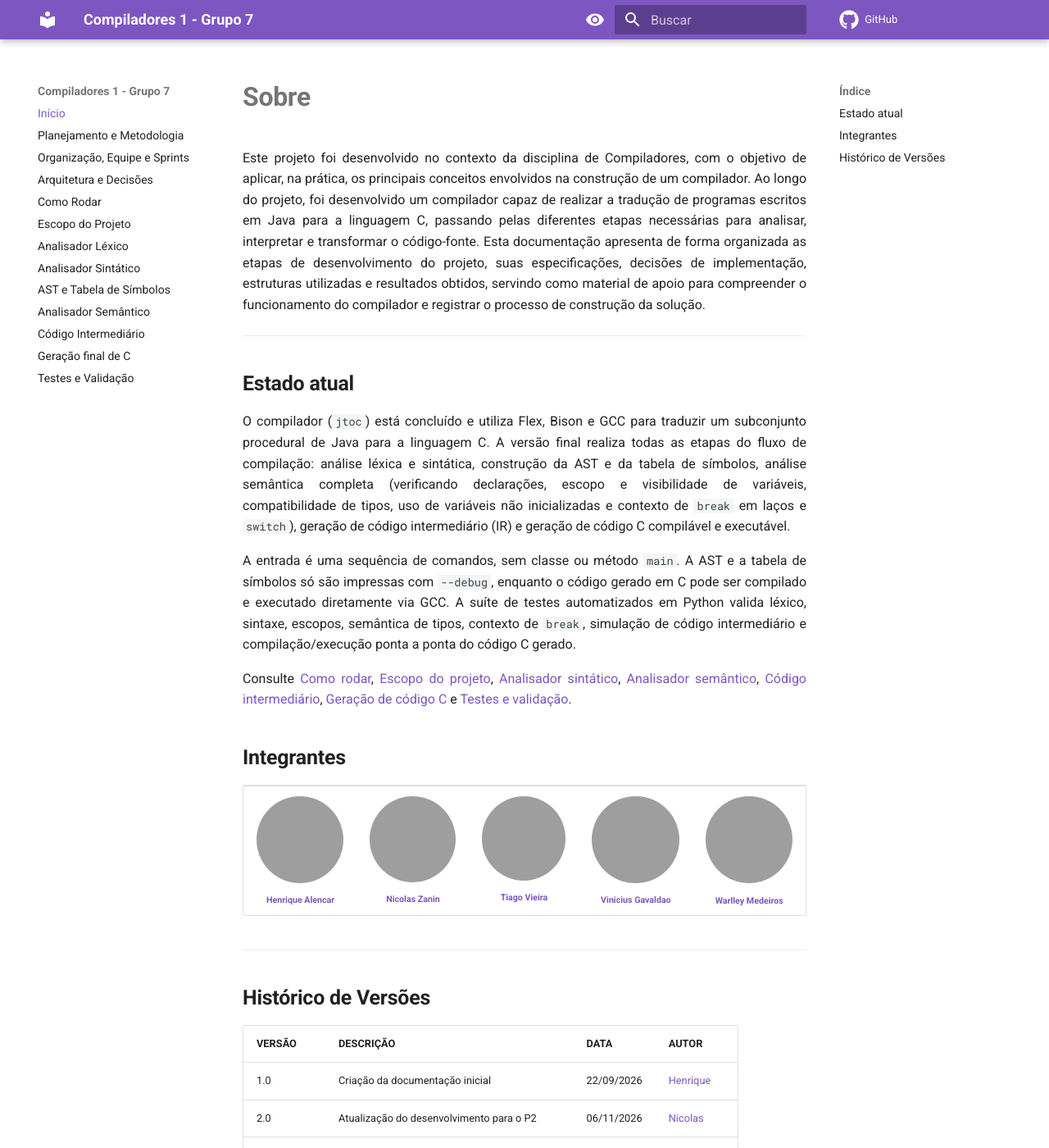
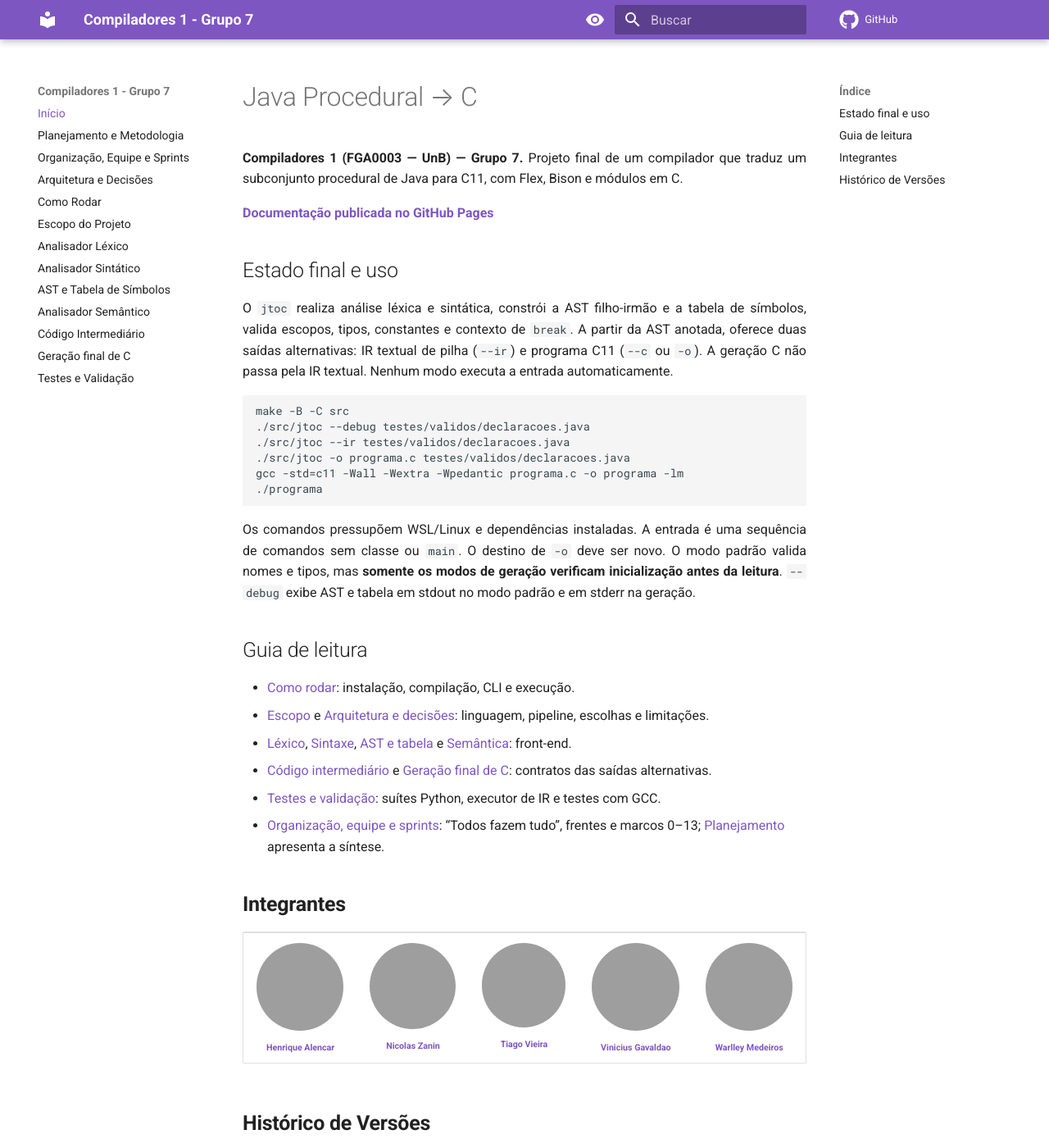
Before and after one commit to nicolaszanin06/Trabalho_Compiladores1, an MkDocs documentation site: the page built from docs/index.md, in a window 1280 px wide and 1400 px high, cut to the strip 0-1400 px from the top of the window. Shown: the whole strip at 82% size. Built offline with MkDocs 1.6.1 and Material for MkDocs 9.7.7, drawn with Linux system fonts in a browser that asks for light colours; comment, search, counter and statistics services are not loaded; some of the changed text lies outside the part shown; grey boxes are pictures that could not be loaded.

Commit message:
docs: apresenta entrega final e guia rapido do projeto

````diff
--- a/docs/index.md
+++ b/docs/index.md
@@ -1,16 +1,32 @@
-# **Sobre**
+# Java Procedural → C
 
-Este projeto foi desenvolvido no contexto da disciplina de Compiladores, com o objetivo de aplicar, na prática, os principais conceitos envolvidos na construção de um compilador. Ao longo do projeto, foi desenvolvido um compilador capaz de realizar a tradução de programas escritos em Java para a linguagem C, passando pelas diferentes etapas necessárias para analisar, interpretar e transformar o código-fonte. Esta documentação apresenta de forma organizada as etapas de desenvolvimento do projeto, suas especificações, decisões de implementação, estruturas utilizadas e resultados obtidos, servindo como material de apoio para compreender o funcionamento do compilador e registrar o processo de construção da solução.
+**Compiladores 1 (FGA0003 — UnB) — Grupo 7.** Projeto final de um compilador que traduz um subconjunto procedural de Java para C11, com Flex, Bison e módulos em C.
 
----
+**[Documentação publicada no GitHub Pages](https://nicolaszanin06.github.io/Trabalho_Compiladores1/)**
 
-## **Estado atual**
+## Estado final e uso
 
-O compilador (`jtoc`) está concluído e utiliza Flex, Bison e GCC para traduzir um subconjunto procedural de Java para a linguagem C. A versão final realiza todas as etapas do fluxo de compilação: análise léxica e sintática, construção da AST e da tabela de símbolos, análise semântica completa (verificando declarações, escopo e visibilidade de variáveis, compatibilidade de tipos, uso de variáveis não inicializadas e contexto de `break` em laços e `switch`), geração de código intermediário (IR) e geração de código C compilável e executável.
+O `jtoc` realiza análise léxica e sintática, constrói a AST filho-irmão e a tabela de símbolos, valida escopos, tipos, constantes e contexto de `break`. A partir da AST anotada, oferece duas saídas alternativas: IR textual de pilha (`--ir`) e programa C11 (`--c` ou `-o`). A geração C não passa pela IR textual. Nenhum modo executa a entrada automaticamente.
 
-A entrada é uma sequência de comandos, sem classe ou método `main`. A AST e a tabela de símbolos só são impressas com `--debug`, enquanto o código gerado em C pode ser compilado e executado diretamente via GCC. A suíte de testes automatizados em Python valida léxico, sintaxe, escopos, semântica de tipos, contexto de `break`, simulação de código intermediário e compilação/execução ponta a ponta do código C gerado.
+```bash
+make -B -C src
+./src/jtoc --debug testes/validos/declaracoes.java
+./src/jtoc --ir testes/validos/declaracoes.java
+./src/jtoc -o programa.c testes/validos/declaracoes.java
+gcc -std=c11 -Wall -Wextra -Wpedantic programa.c -o programa -lm
+./programa
+```
 
-Consulte [Como rodar](como-rodar.md), [Escopo do projeto](escopo.md), [Analisador sintático](analisador-sintatico.md), [Analisador semântico](analisador-semantico.md), [Código intermediário](codigo-intermediario.md), [Geração de código C](geracao-c.md) e [Testes e validação](testes.md).
+Os comandos pressupõem WSL/Linux e dependências instaladas. A entrada é uma sequência de comandos sem classe ou `main`. O destino de `-o` deve ser novo. O modo padrão valida nomes e tipos, mas **somente os modos de geração verificam inicialização antes da leitura**. `--debug` exibe AST e tabela em stdout no modo padrão e em stderr na geração.
+
+## Guia de leitura
+
+- [Como rodar](como-rodar.md): instalação, compilação, CLI e execução.
+- [Escopo](escopo.md) e [Arquitetura e decisões](arquitetura-decisoes.md): linguagem, pipeline, escolhas e limitações.
+- [Léxico](analisador-lexico.md), [Sintaxe](analisador-sintatico.md), [AST e tabela](ast-tabela.md) e [Semântica](analisador-semantico.md): front-end.
+- [Código intermediário](codigo-intermediario.md) e [Geração final de C](geracao-c.md): contratos das saídas alternativas.
+- [Testes e validação](testes.md): suítes Python, executor de IR e testes com GCC.
+- [Organização, equipe e sprints](organizacao-sprints.md): “Todos fazem tudo”, frentes e marcos 0–13; [Planejamento](planejamento.md) apresenta a síntese.
 
 ## **Integrantes**
 
@@ -24,8 +40,6 @@ Consulte [Como rodar](como-rodar.md), [Escopo do projeto](escopo.md), [Analisado
   </tr>
 </table>
 
----
-
 ## **Histórico de Versões**
 
 | VERSÃO | DESCRIÇÃO | DATA | AUTOR |
@@ -33,3 +47,4 @@ Consulte [Como rodar](como-rodar.md), [Escopo do projeto](escopo.md), [Analisado
 | 1.0 | Criação da documentação inicial | 22/09/2026 | [Henrique](https://github.com/henryqma) |
 | 2.0 | Atualização do desenvolvimento para o P2 | 06/11/2026 | [Nicolas](https://github.com/nicolaszanin06) |
 | 3.0 | Atualização do estado atual para a entrega final | 27/11/2026 | [Henrique](https://github.com/henryqma) |
+| 4.0 | Auditoria técnica e revisão para a entrega final | 27/11/2026 | Grupo 7 |
````
Also changed, not shown: README.md (+76 -175 lines).
